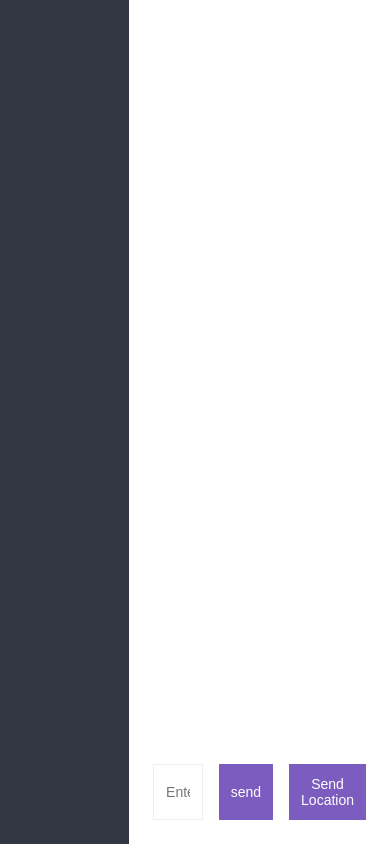
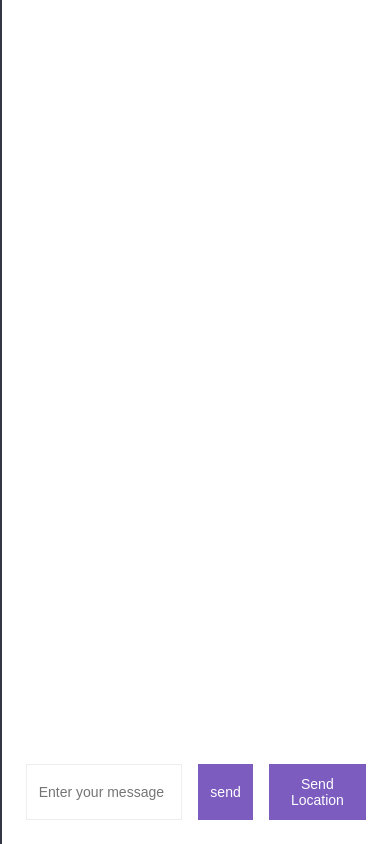
Before and after one commit to Parth-Vaghela/Chat-Application, a website: page public/chat.html in a window 390 px wide. Drawn offline with nearby package versions, Linux system fonts and the light colour scheme; no server answers.

Commit message:
mobile friendly view

```diff
--- a/public/css/styles.css
+++ b/public/css/styles.css
@@ -93,7 +93,7 @@ button:disabled {
     height: 100vh;
     color: white;
     background: #333744;
-    width: 225px;
+    width: 2px;
     overflow-y: scroll
 }
 
```
